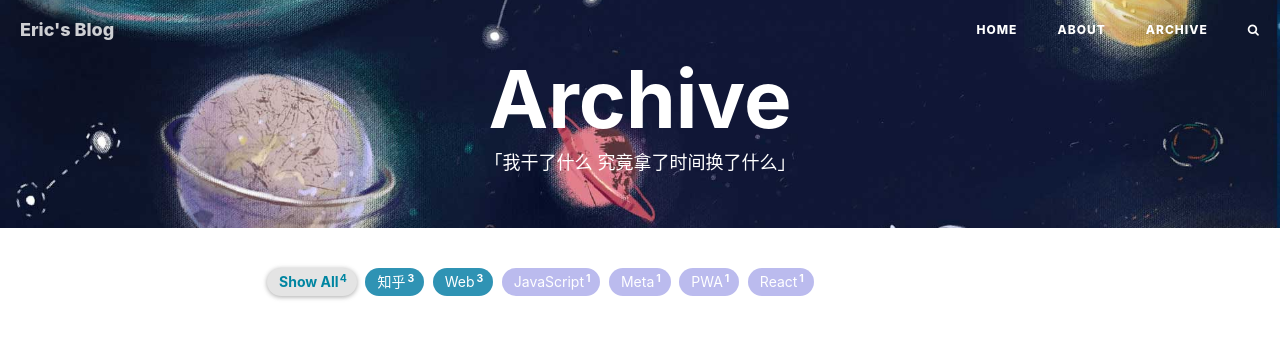
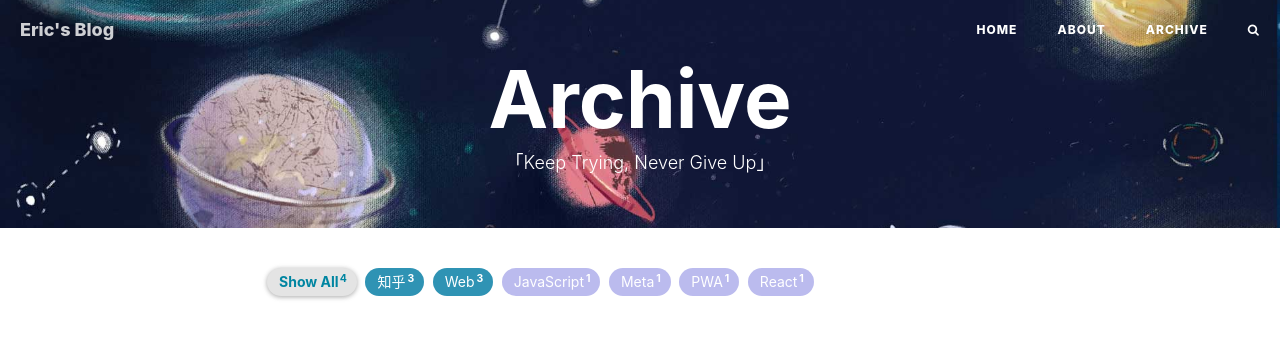
Before and after one commit to erix-yang/erix-yang.github.io, a Jekyll site: the page built from archive.html, in a window 1280 px wide. Shown: the top 339 px of the page. Built offline with Jekyll 4.4.1, drawn with Linux system fonts in a browser that asks for light colours; nearby versions of some CDN libraries; comment, search, counter and statistics services are not loaded.

Commit message:
archive modified

```diff
--- a/archive.html
+++ b/archive.html
@@ -1,7 +1,7 @@
 ---
 title: Archive
 layout: default
-description: "「我干了什么 究竟拿了时间换了什么」"
+description: "「Keep Trying, Never Give Up」"
 header-img: "img/bg-little-universe.jpg"
 ---
 
```
